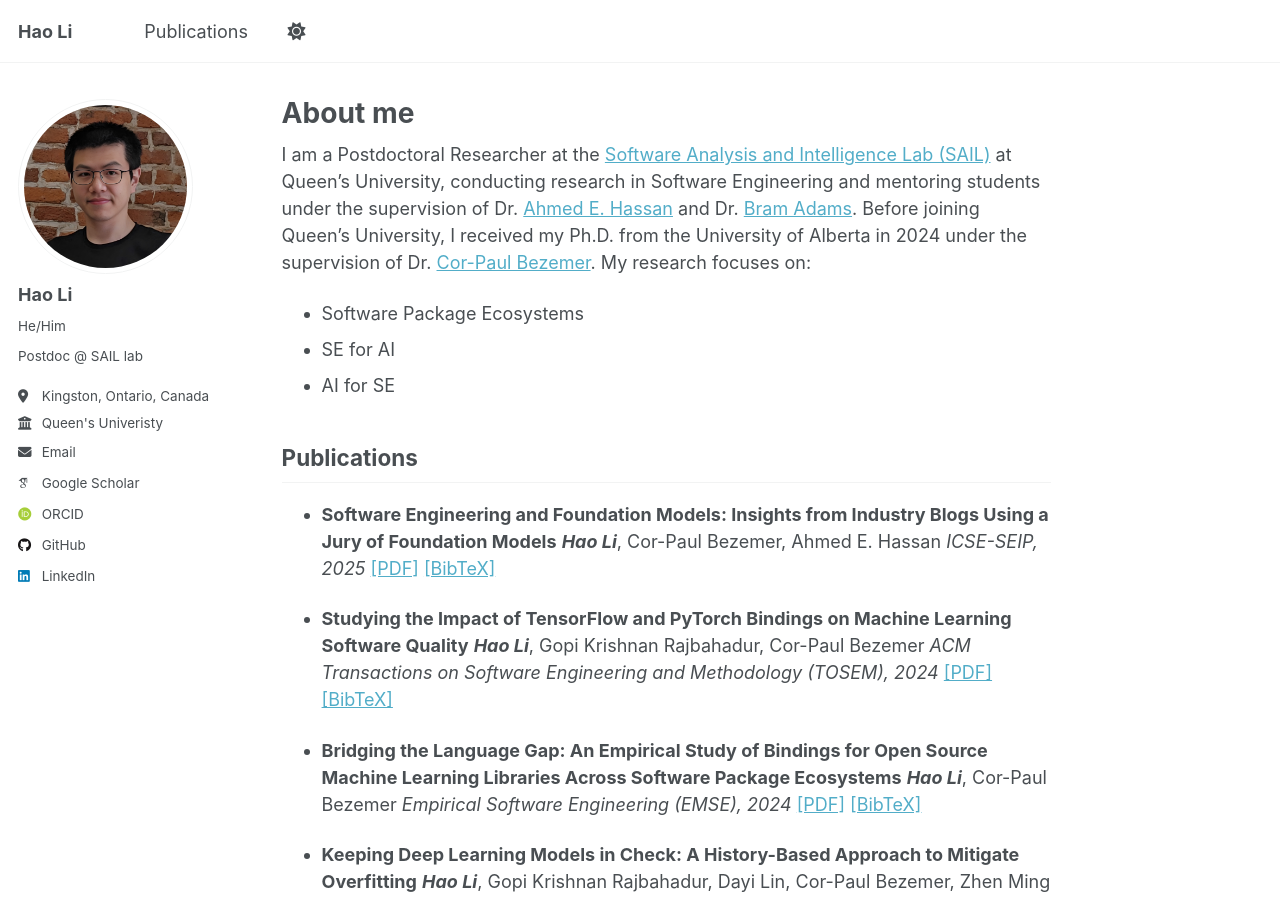
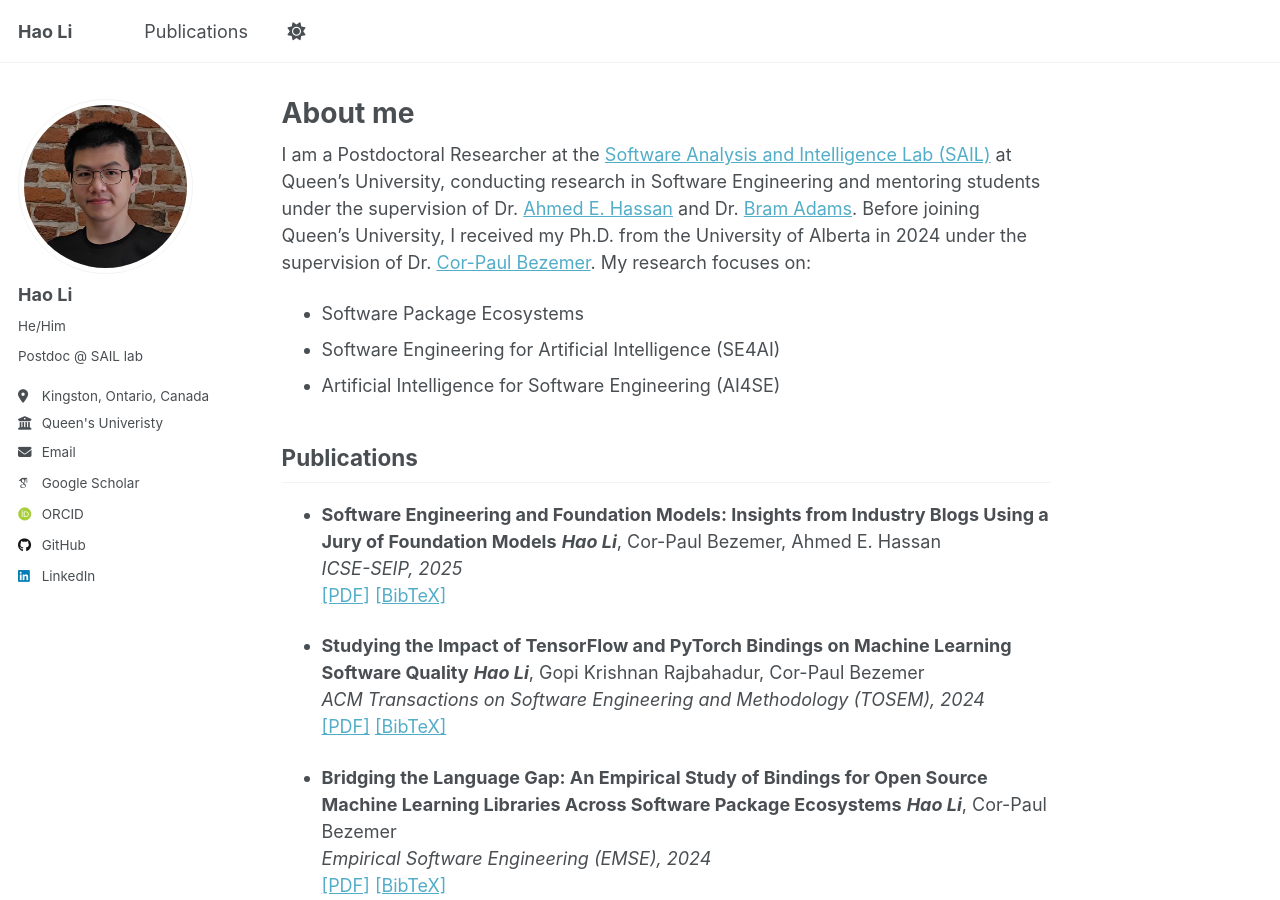
Before and after one commit to Leo-LiHao/Leo-LiHao.github.io, a Jekyll site: the page built from _pages/about.md, in a window 1280 px wide and 900 px high. Built offline with Jekyll 4.4.1, drawn with Linux system fonts in a browser that asks for light colours; some web fonts are replaced.

Commit message:
updated about

```diff
--- a/_pages/about.md
+++ b/_pages/about.md
@@ -10,8 +10,8 @@
 I am a Postdoctoral Researcher at the [Software Analysis and Intelligence Lab (SAIL)](https://sail.cs.queensu.ca/) at Queen’s University, conducting research in Software Engineering and mentoring students under the supervision of Dr. [Ahmed E. Hassan](https://scholar.google.com/citations?user=9hwXx34AAAAJ&hl=en) and Dr. [Bram Adams](https://scholar.google.com/citations?user=XS9QH_UAAAAJ&hl=en). Before joining Queen’s University, I received my Ph.D. from the University of Alberta in 2024 under the supervision of Dr. [Cor-Paul Bezemer](https://scholar.google.com/citations?user=8HgcKdoAAAAJ&hl=en). My research focuses on:
 
 - Software Package Ecosystems
-- SE for AI
-- AI for SE
+- Software Engineering for Artificial Intelligence (SE4AI)
+- Artificial Intelligence for Software Engineering (AI4SE)
 
 ## Publications
 
```
